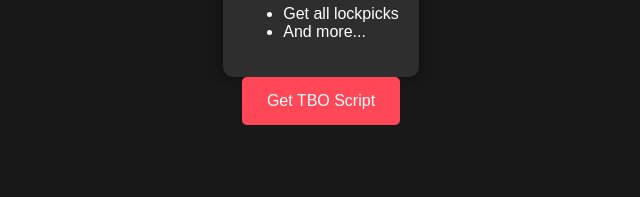
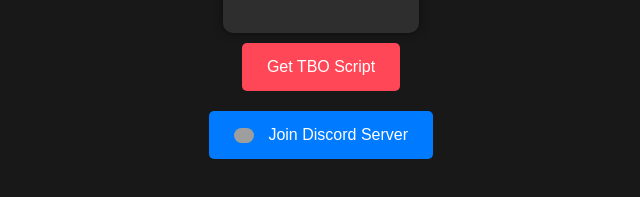
Before and after one commit to oprty131/Website, a plain HTML site: page index.html in a window 1280 px wide. Shown: the part 503-700 px from the top of the page, without its empty margins (319-959 px from the left). Drawn offline with Linux system fonts and the light colour scheme; grey boxes are pictures that could not be loaded.

Commit message:
Update index.html

```diff
--- a/index.html
+++ b/index.html
@@ -38,7 +38,7 @@
             width: 150px; /* Adjust as necessary */
             border-radius: 10px;
         }
-        .get-button {
+        .get-button, .discord-button {
             background-color: #ff4757;
             color: white;
             padding: 15px 25px;
@@ -47,9 +47,16 @@
             font-size: 1em;
             cursor: pointer;
             transition: background-color 0.3s;
+            margin: 10px 0; /* Add margin for spacing */
         }
-        .get-button:hover {
+        .get-button:hover, .discord-button:hover {
             background-color: #ff6b81;
+        }
+        .discord-button {
+            background-color: #007bff; /* Blue color */
+        }
+        .discord-button:hover {
+            background-color: #0056b3; /* Darker blue on hover */
         }
         /* Overlay styles */
         .overlay {
@@ -100,6 +107,14 @@
     </div>
     <button class="get-button" onclick="showOverlay()">Get TBO Script</button>
 
+    <!-- Discord Join Button -->
+    <a href="https://discord.gg/zrj7Mafrmh" target="_blank" style="text-decoration: none;">
+        <button class="discord-button">
+            <img src="https://media.discordapp.net/attachments/1246399359436849273/1274159487212847175/IMG_6216.png?ex=66fa963e&is=66f944be&hm=a57e35f8c5a281508f41956281bd97ec2c5514acb99392f19b60d7e552f975be" alt="Discord Icon" style="width: 20px; vertical-align: middle; margin-right: 10px;">
+            Join Discord Server
+        </button>
+    </a>
+
     <!-- Overlay -->
     <div class="overlay" id="scriptOverlay">
         <div class="overlay-content">
```
